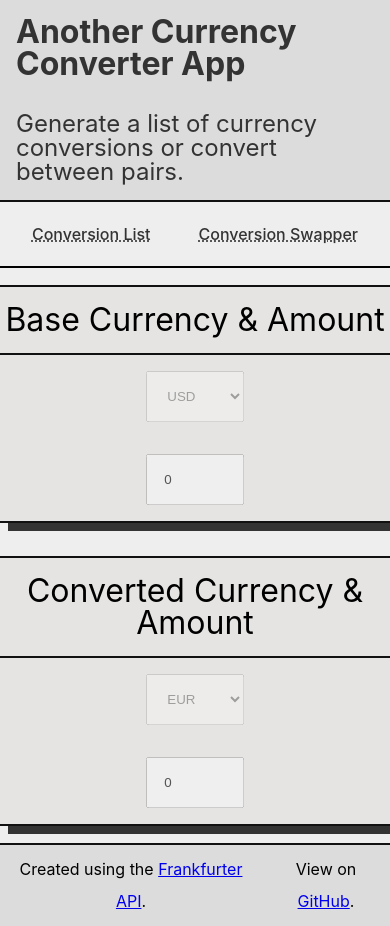
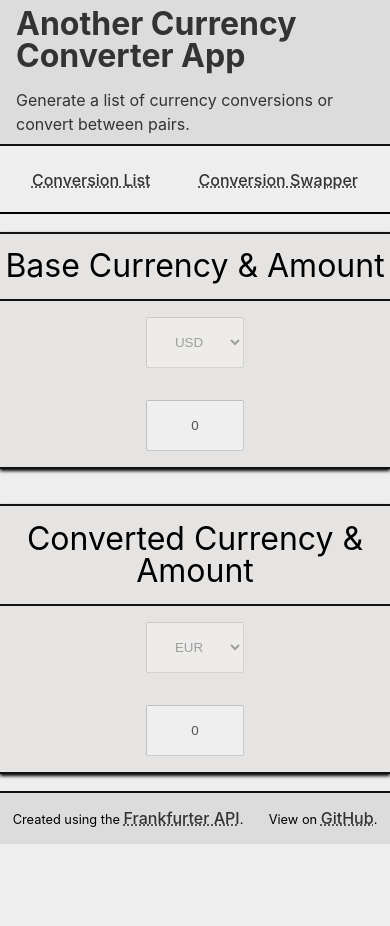
Before and after one commit to CalebOBX/currency_exchange, a React (Create React App) app: page /conversion-swapper in a window 390 px wide. After the commit the page ends 844 px from the top, so only its background shows below. Built offline with nearby package versions, Linux system fonts and the light colour scheme; no server answers.

Commit message:
input validation, css

```diff
--- a/src/containers/ConversionList.js
+++ b/src/containers/ConversionList.js
@@ -31,8 +31,19 @@ class ConversionList extends Component {
   }
 
   changeAmount = (event) => {
-    this.setState({ amount: event.target.value })
-    this.getRates(this.state.currency, event.target.value)
+    if (event.target.value > 0 && isNaN(event.target.value) === false) {
+      this.setState({ amount: event.target.value })
+      this.getRates(this.state.currency, event.target.value)
+    }
+    else {
+      this.setState({ amount: 1 })
+      this.getRates(this.state.currency, 1)
+      document.getElementById('baseAmountInput').value = this.amount;
+    }
+  }
+
+  clearForm = (event) => {
+    document.getElementById('baseAmountInput').value = '';
   }
 
   getRates = (currency, amount) => {
@@ -71,7 +82,7 @@ class ConversionList extends Component {
 
         <div id='baseAmount' className='box'>
           <h2>Base Amount</h2>
-          <input type='number' value={amount} onChange={this.changeAmount} min='0' disabled={loading} />
+          <input id='baseAmountInput' type='number' value={amount} onClick={this.clearForm} onChange={this.changeAmount} min='0' disabled={loading} />
         </div>
 
         <div id='convertedTable' className='box'>
--- a/src/containers/ConversionSwapper.js
+++ b/src/containers/ConversionSwapper.js
@@ -74,11 +74,19 @@ class ConversionSwapper extends Component {
   }
 
   changeBaseAmount = (event) => {
+    if (event.target.value > 0 && isNaN(event.target.value) === false) {
       const altAmount = this.convert(event.target.value, this.state.rate, this.toAlt)
       this.setState({
         baseAmount: event.target.value,
         altAmount
       })
+    }
+    else {
+      this.setState({
+        baseAmount: 0,
+        altAmount: 0
+      })
+    }
   }
 
   changeAltCurrency = (event) => {
@@ -90,11 +98,24 @@ class ConversionSwapper extends Component {
   }
 
   changeAltAmount = (event) => {
+    if (event.target.value > 0 && isNaN(event.target.value) === false) {
       const baseAmount = this.convert(event.target.value, this.state.rate, this.toBase)
       this.setState({
         altAmount: event.target.value,
         baseAmount
       });
+    }
+    else {
+      this.setState({
+        baseAmount: 0,
+        altAmount: 0
+      })
+    }
+  }
+
+  clearForm = (event) => {
+    document.getElementById('baseInput').value = ''
+    document.getElementById('altInput').value = ''
   }
 
   render() {
@@ -108,7 +129,7 @@ class ConversionSwapper extends Component {
               <CurrencyList currencies={currencies} currency={baseCurrency} />
             </select>
           </form>
-          <input type='number' value={baseAmount} onChange={this.changeBaseAmount} min='0' disabled={loading} />
+          <input id='baseInput' type='number' value={baseAmount} onClick={this.clearForm} onChange={this.changeBaseAmount} min='0' disabled={loading} />
         </div>
 
         <div id='convertedSwapBox' className='box'>
@@ -118,7 +139,7 @@ class ConversionSwapper extends Component {
               <CurrencyList currencies={currencies} currency={altCurrency} />
             </select>
           </form>
-          <input type='number' value={altAmount} onChange={this.changeAltAmount} min='0' disabled={loading} />
+          <input id='altInput' type='number' value={altAmount} onClick={this.clearForm} onChange={this.changeAltAmount} min='0' disabled={loading} />
         </div>
       </>
     )
--- a/src/containers/Layout.js
+++ b/src/containers/Layout.js
@@ -21,8 +21,8 @@ const Layout = (props) => {
         <Outlet />
       </div>
       <footer>
-        <p>Created using the <a href='https://www.frankfurter.app/'>Frankfurter API</a>.</p>
-        <p>View on <a href='https://github.com/SkoomaKing/currency_exchange'>GitHub</a>.</p>
+        <p>Created using the <a className='react-link' href='https://www.frankfurter.app/'>Frankfurter API</a>.</p>
+        <p>View on <a className='react-link' href='https://github.com/SkoomaKing/currency_exchange'>GitHub</a>.</p>
       </footer>
     </>
   )
--- a/src/css/App.css
+++ b/src/css/App.css
@@ -24,7 +24,7 @@ header {
 
 header h1, header p {
   color: #333;
-  padding: 1rem;
+  padding: .5rem 1rem;
 }
 
 header h1 {
@@ -33,7 +33,7 @@ header h1 {
 }
 
 header p {
-  font-size: 1.5em;
+  font-size: 1rem;
 }
 
 nav, nav ul {
@@ -44,12 +44,12 @@ nav, nav ul {
 }
 
 nav ul li {
+  font-size: 1.5rem;
   padding: 1rem;
 }
 
 .react-link {
   color: #333;
-  font-size: 1.5rem;
   font-weight: 500;
   text-decoration: underline dotted;
 }
@@ -81,10 +81,15 @@ h2 {
   box-shadow: #333 .5rem .5rem;
 }
 
-.box input, .box form select {
+.box input, .box form select, .box option {
   padding: 1.5rem;
   margin: 1.5rem;
-  width: 15%;
+  width: 25%;
+  text-align: center;
+}
+
+.box input:hover {
+  border: 2px solid #111;
 }
 
 #convertedTable table {
@@ -130,6 +135,7 @@ footer p {
   padding: 1vh 1vw;
 }
 
+
 @media (max-width: 1200px) {
   h2 {
     font-size: 2rem;
@@ -146,7 +152,6 @@ footer p {
   }
 
   header p {
-    font-size: 1.5rem;
     line-height: 1.5rem;
   }
 
@@ -154,12 +159,13 @@ footer p {
     width: 100%;
     border-left: none;
     border-right: none;
+    box-shadow: 0 .1rem .2rem;
   }
 
   .box input, .box form select {
     padding: 1rem;
     margin: 1rem;
-    width: 25%;
+    /* width: 25%; */
   }
 
   .react-link {
@@ -169,4 +175,8 @@ footer p {
   #convertedTable td {
     font-size: 1.25rem;
   }
+
+  footer {
+    font-size: .8rem;
+  }
 }
```
Lines whose indentation alone changed are shown as unchanged.
